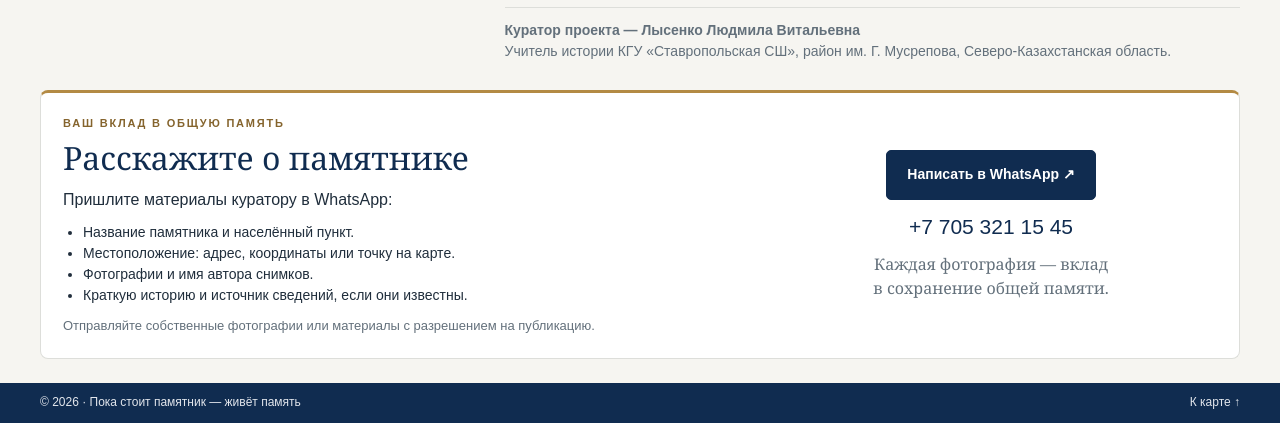
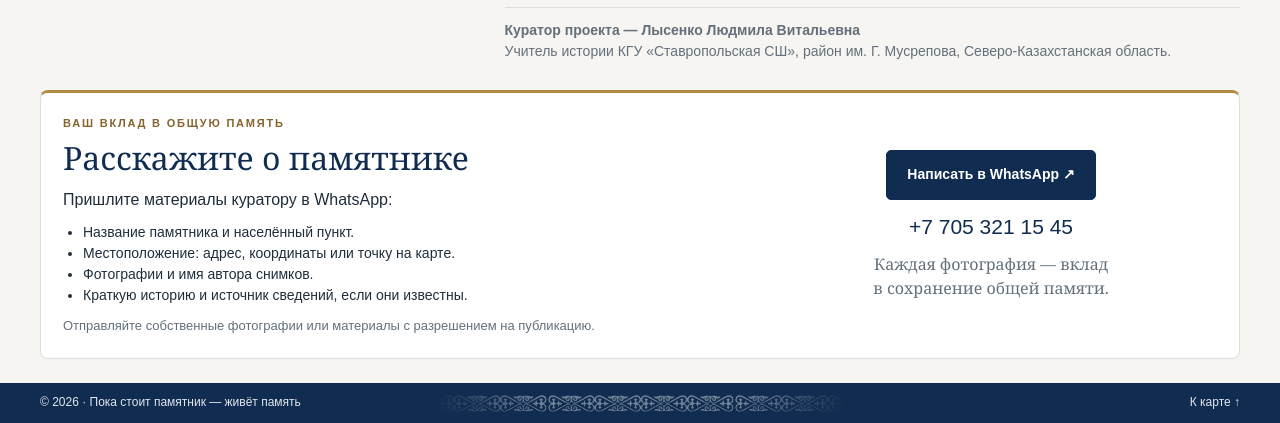
Before and after one commit to ktesifon-star/War_monuments, a website: page index.html in a window 1280 px wide. Shown: the part 1406-1829 px from the top of the page. Drawn offline with nearby package versions, Linux system fonts and the light colour scheme.

Commit message:
Match footer ornament to the translucent white header ornament

```diff
--- a/style.css
+++ b/style.css
@@ -354,6 +354,8 @@ input,select {
   padding-block:10px
 }
 footer {
+  position:relative;
+  isolation:isolate;
   background:var(--blue);
   color:#e2e6ec;
   font-size:12px
@@ -591,7 +593,7 @@ footer {
 }
 
 /* Decorative Kazakh ornament, centered and half the header's height. */
-header::before {
+header::before, footer::before {
   content: '';
   position: absolute;
   left: 50%;
```
